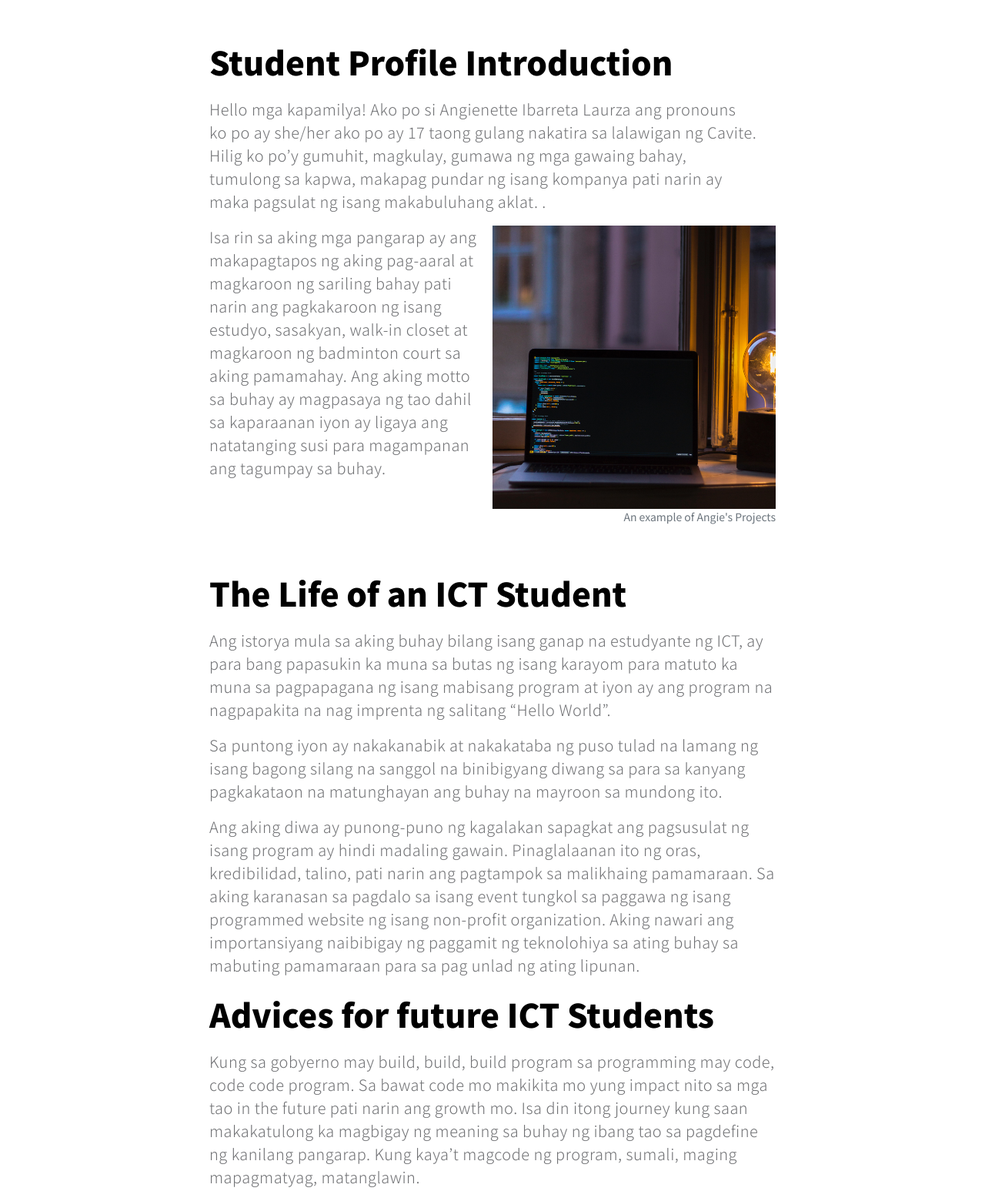
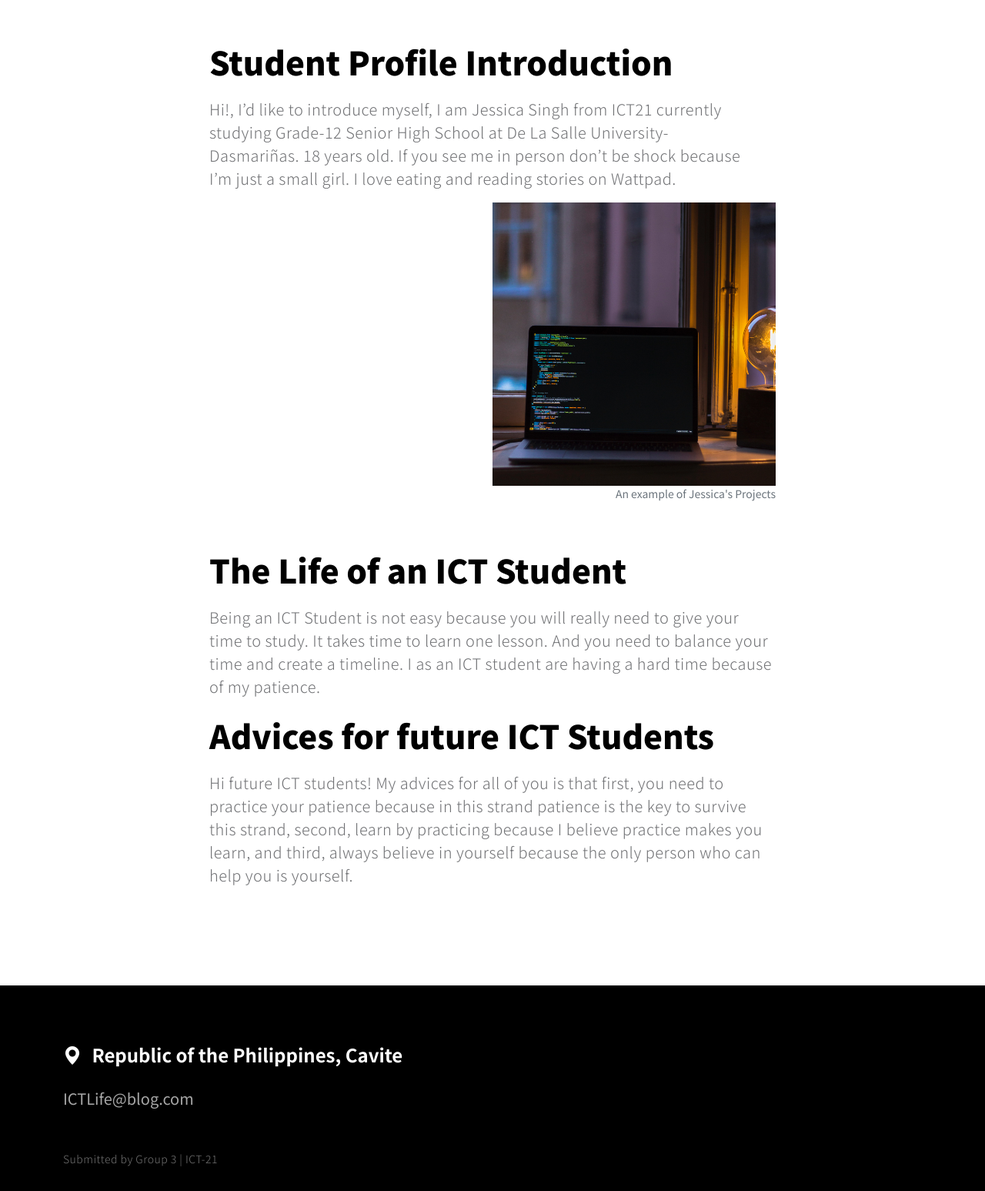
Before and after one commit to Roviczzz/BlogICT, a plain HTML site: page Life-Jess.html in a window 1280 px wide. Shown: the part 940-2487 px from the top of the page at 77% size. Drawn offline with Linux system fonts and the light colour scheme.

Commit message:
Update Life-Jess.html

```diff
--- a/Life-Jess.html
+++ b/Life-Jess.html
@@ -10,7 +10,7 @@
 
         <!--REPLACE TITLE WITH NAME-->
 
-        <title>Life of an ICT | Angie</title>
+        <title>Life of an ICT | Jessica</title>
 
         <!-- CSS FILES -->
         <link rel="preconnect" href="https://fonts.googleapis.com">
@@ -41,7 +41,7 @@
                         <!--REPLACE ANGIE WITH NAME-->
 
 
-                        Life of an ICT Profile: Angie
+                        Life of an ICT Profile: Jessica
                     </h1>
                 </div>
 
@@ -92,7 +92,8 @@
 
                             <h2 class="mb-3" data-aos="fade-up">Student Profile Introduction</h2>
 
-                            <p class="me-4" data-aos="fade-up">Hello mga kapamilya! Ako po si Angienette Ibarreta Laurza ang pronouns ko po ay she/her ako po ay 17 taong gulang nakatira sa lalawigan ng Cavite. Hilig ko po’y gumuhit, magkulay, gumawa ng mga gawaing bahay, tumulong sa kapwa, makapag pundar ng isang kompanya pati narin ay maka pagsulat ng isang makabuluhang aklat. .
+                            <p class="me-4" data-aos="fade-up">Hi!, I’d like to introduce myself, I am Jessica Singh from ICT21 currently studying Grade-12 Senior High School at De La Salle University-Dasmariñas. 18 years old. If you see me in person don’t be shock because I’m just a small girl. I love eating and reading stories on Wattpad.
+
                             </p>
 
                             <div class="clearfix my-4 mt-lg-0 mt-5">
@@ -108,14 +109,11 @@
 
                                         <!--REPLACE ANGIE TO NAME-->
 
-                                        <figcaption class="figure-caption text-end">An example of Angie's Projects</figcaption>
+                                        <figcaption class="figure-caption text-end">An example of Jessica's Projects</figcaption>
                                     </figure>
                                 </div>
 
-                                <p data-aos="fade-up">
-                                    Isa rin sa aking mga pangarap ay ang makapagtapos ng aking pag-aaral at magkaroon ng sariling bahay pati narin ang pagkakaroon ng isang estudyo, sasakyan, walk-in closet at magkaroon ng badminton court sa aking pamamahay. Ang aking motto sa buhay ay magpasaya ng tao dahil sa kaparaanan iyon ay ligaya ang natatanging susi para magampanan ang tagumpay sa buhay.
 
-                                </p>
                             </div>
 
 
@@ -126,16 +124,11 @@
                             <h2 class="mb-3" data-aos="fade-up">The Life of an ICT Student</h2>
 
                             <p data-aos="fade-up">
-                                Ang istorya mula sa aking buhay bilang isang ganap na estudyante ng ICT, ay para bang papasukin ka muna sa butas ng isang karayom para matuto ka muna sa pagpapagana ng isang mabisang program at iyon ay ang program na nagpapakita na nag imprenta ng salitang “Hello World”.
+                                Being an ICT Student is not easy because you will really need to give your time to study. It takes time to learn one lesson. And you need to balance your time and create a timeline. I as an ICT student are having a hard time because of my patience.
+
                             </p>
 
-                            <p data-aos="fade-up">
-                                Sa puntong iyon ay nakakanabik at nakakataba ng puso tulad na lamang ng isang bagong silang na sanggol na binibigyang diwang sa para sa kanyang pagkakataon na matunghayan ang buhay na mayroon sa mundong ito.
-                            </p>
 
-                            <p data-aos="fade-up">
-                                Ang aking diwa ay punong-puno ng kagalakan sapagkat ang pagsusulat ng isang program ay hindi madaling gawain. Pinaglalaanan ito ng oras, kredibilidad, talino, pati narin ang pagtampok sa malikhaing pamamaraan. Sa aking karanasan sa pagdalo sa isang event tungkol sa paggawa ng isang programmed website ng isang non-profit organization. Aking nawari ang importansiyang naibibigay ng paggamit ng teknolohiya sa ating buhay sa mabuting pamamaraan para sa pag unlad ng ating lipunan.
-                            </p>
 
 
 
@@ -144,7 +137,8 @@
                             <h2 class="mb-3" data-aos="fade-up">Advices for future ICT Students</h2>
 
                             <p data-aos="fade-up">
-                                Kung sa gobyerno may build, build, build program sa programming may code, code code program. Sa bawat code mo makikita mo yung impact nito sa mga tao in the future pati narin ang growth mo. Isa din itong journey kung saan makakatulong ka magbigay ng meaning sa buhay ng ibang tao sa pagdefine ng kanilang pangarap. Kung kaya’t magcode ng program, sumali, maging mapagmatyag, matanglawin.
+                                Hi future ICT students! My advices for all of you is that first, you need to practice your patience because in this strand patience is the key to survive this strand, second, learn by practicing because I believe practice makes you learn, and third, always believe in yourself because the only person who can help you is yourself.
+
 
                             </p>
 
```
